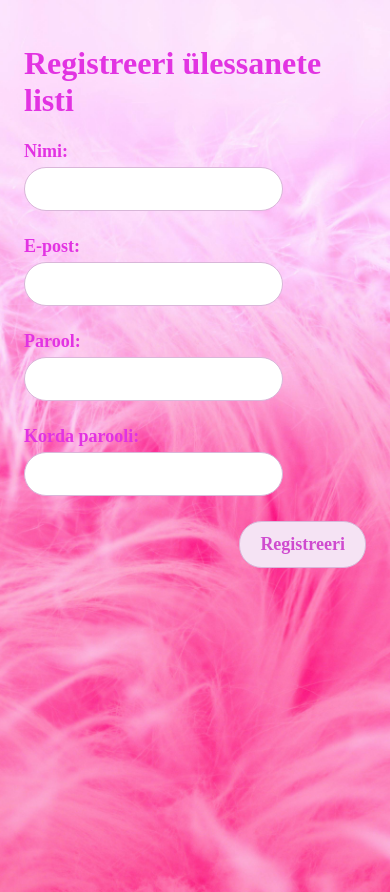
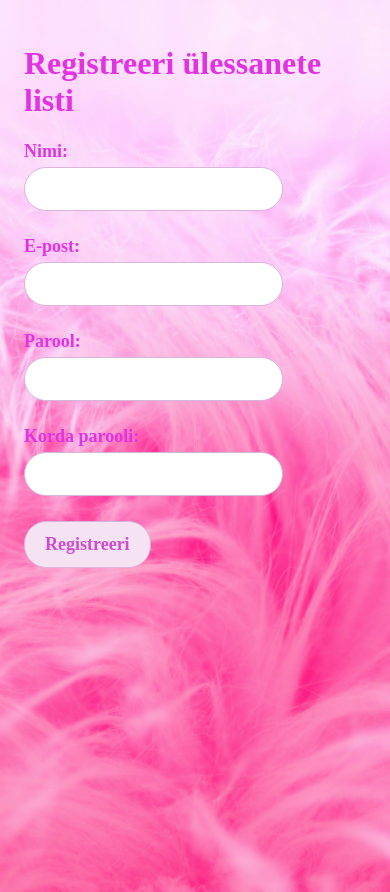
Before and after one commit to mairitikk/Back-End-New, a React (Vite) app in the folder front_end/: page /register in a window 390 px wide. Built offline with nearby package versions, Linux system fonts and the light colour scheme; a web font is replaced by a local one.

Commit message:
register css changes

```diff
--- a/front_end/src/TodoList.jsx
+++ b/front_end/src/TodoList.jsx
@@ -1,26 +1,26 @@
 /* eslint-disable react/prop-types */
-import styles from "./styles/HomeComponent.module.css";
-import { TodoItem } from "./TodoItem";
+import styles from "./styles/HomeComponent.module.css"
+import { TodoItem } from "./TodoItem"
 
-export function TodoList({ todos, toggleTodo, deleteTodo, emptyListMessage = "No todos" }) {
+export function TodoList({ todos, toggleTodo, deleteTodo }) {
+
+
+
   return (
+
+
     <ul className={styles.list}>
-      {todos ? (
-        todos.length === 0 ? (
-          <li>{emptyListMessage}</li>
-        ) : (
-          todos.map((todo) => (
+      {todos.length === 0 && "Pole ülessandeid"}
+      {todos.map(todo => {
+        return (
           <TodoItem
             {...todo}
             key={todo.id}
             toggleTodo={toggleTodo}
             deleteTodo={deleteTodo}
           />
-          ))
         )
-      ) : (
-        <li>Loading todos...</li>
-      )}
+      })}
     </ul>
-  );
+  )
 }
--- a/front_end/src/styles/RegistrationComponent.module.css
+++ b/front_end/src/styles/RegistrationComponent.module.css
@@ -101,3 +101,14 @@
   justify-content: flex-end;
   /* Align elements to the right */
 }
+@media (max-width: 767px) {
+
+  /* Adjust breakpoint as needed */
+  .registrationButtonDirection {
+    display: flex;
+    justify-content: flex-start;
+    /* Align to the left */
+    margin-top: 15px;
+    /* Add some space above the button */
+  }
+}
```
Lines whose indentation alone changed are shown as unchanged.
